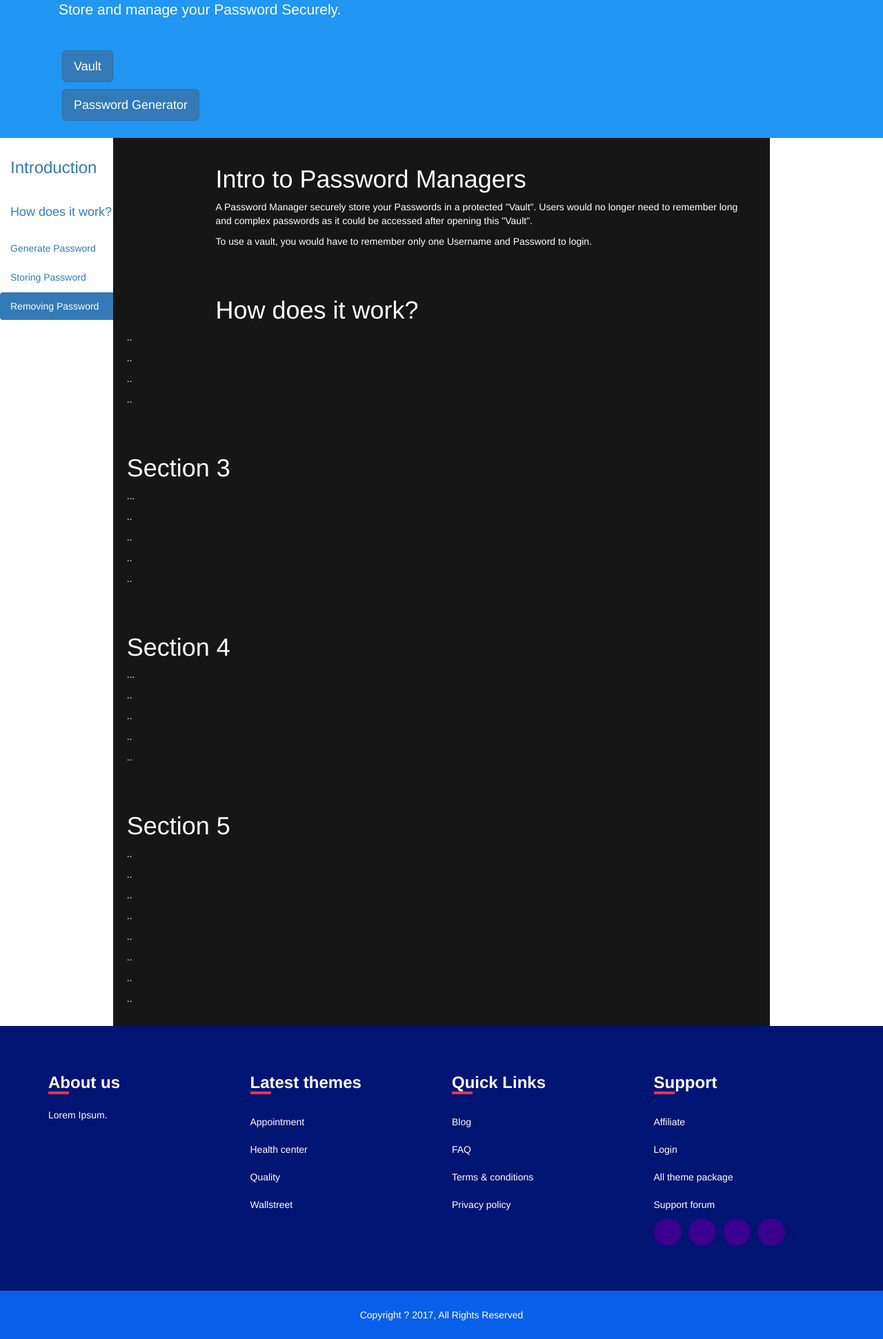
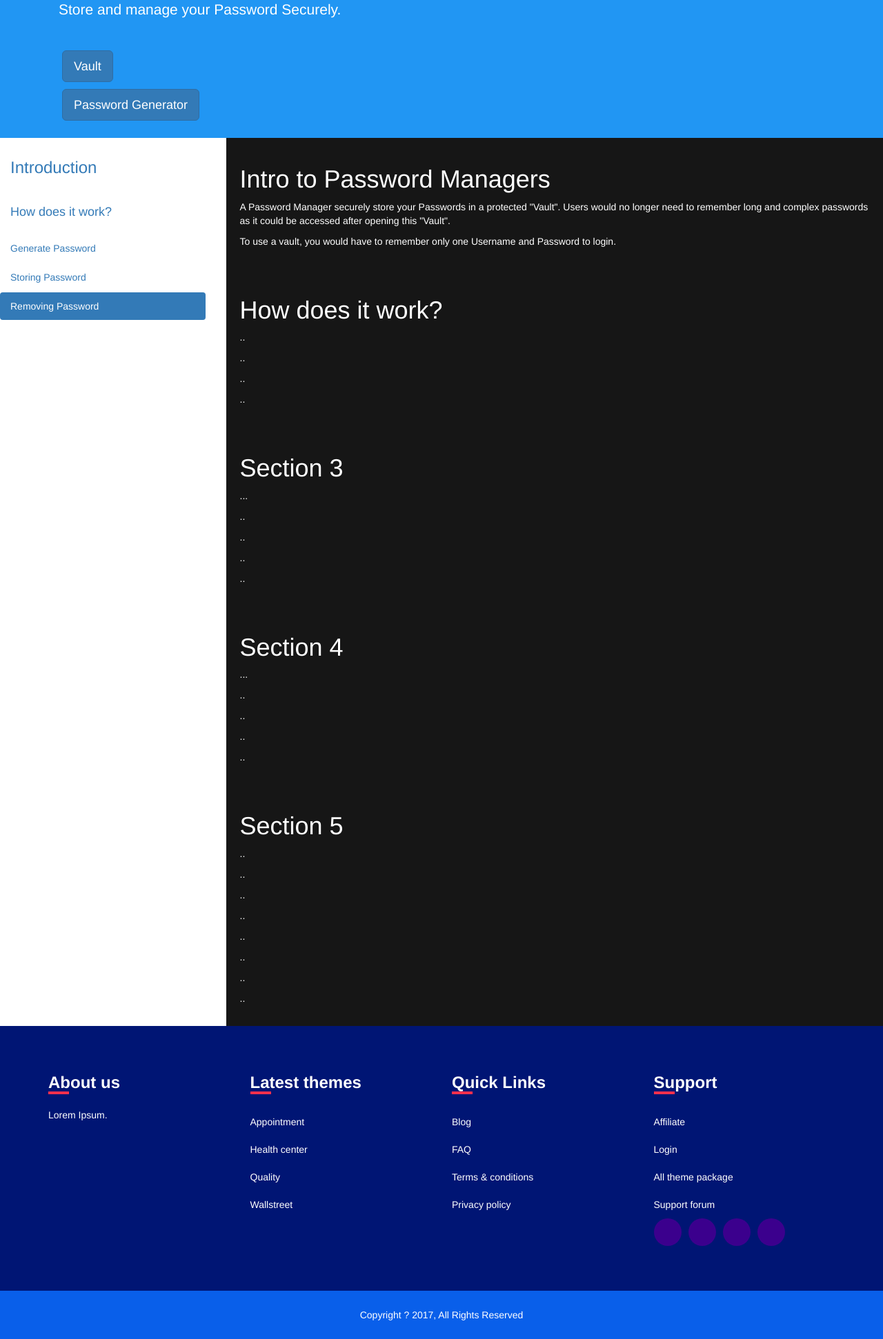
Before and after one commit to stevensio123/SafeKeep, a Flask app: page / in a window 1280 px wide. Shown: the part 142-2084 px from the top of the page at 69% size. Run offline with Flask 3, Linux system fonts and the light colour scheme; data comes from the database, SQL or seed files in the repository; some libraries are stand-ins or nearby versions.

Commit message:
more updates on layout

```diff
--- a/app/static/style.css
+++ b/app/static/style.css
@@ -43,7 +43,7 @@ body {
 
   @media screen and (max-width: 810px) {
     #section1, #section2, #section3, #section4, #section5  {
-      margin-left: 150px;
+
     }
   }
   .footer {
--- a/app/templates/index.html
+++ b/app/templates/index.html
@@ -33,7 +33,7 @@
         <div class="col-lg-3 hidden-md hidden-sm hidden-xs">
 
             <nav id="myScrollspy" >
-              <ul class="nav nav-pills nav-stacked affix-top" data-spy="affix" data-offset-top="220">
+              <ul class="nav nav-pills nav-stacked affix-top" data-spy="affix" data-offset-top="250">
                     <li><a href="#section1"><h3>Introduction</h3></a></li>
                     <li><a href="#section2"><h4>How does it work?</h4></a></li>
                     <li><a href="#section3">Generate Password</a></li>
@@ -44,7 +44,7 @@
 
         </div>
 
-        <div class="col-lg-9 col-centered">
+        <div class="col-lg-9">
           <div id="section1">
 
             <h1>Intro to Password Managers</h1>
```
